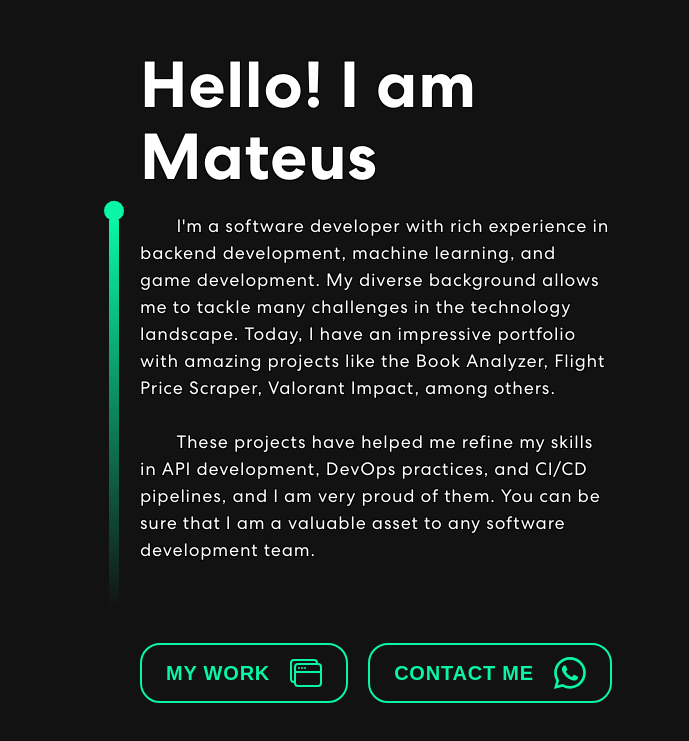
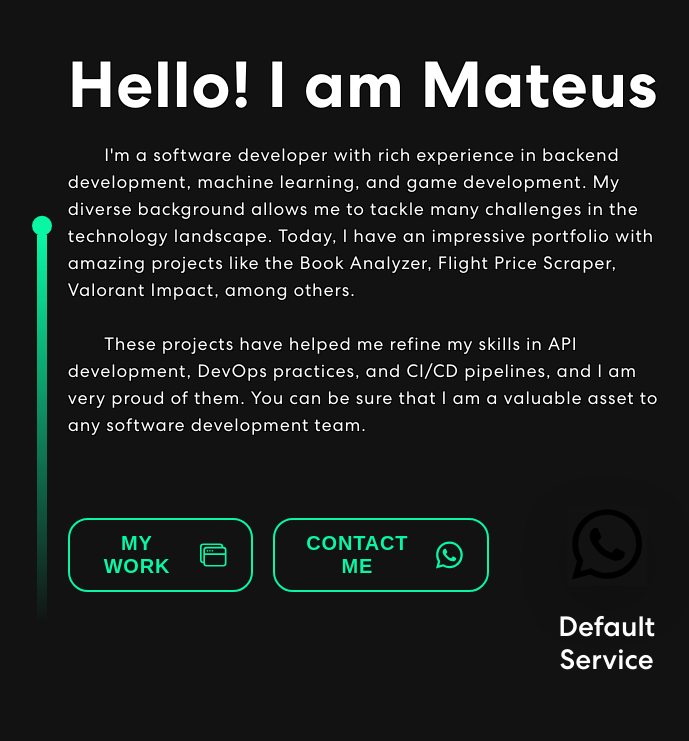
Before and after one commit to mateusb12/mateus_portfolio, a React (Create React App) app: page /mateus_portfolio/introduction in a window 1280 px wide. Shown: the part 111-852 px from the top of the page, without its empty margins (280-969 px from the left). Built offline with nearby package versions, Linux system fonts and the light colour scheme.

Commit message:
Add ServiceCard component and integrate with Introduction; update routing paths

```diff
--- a/package.json
+++ b/package.json
@@ -14,6 +14,7 @@
     "bootstrap": "^5.1.3",
     "cors": "^2.8.5",
     "express": "^4.18.1",
+    "framer-motion": "^12.18.1",
     "nodemailer": "6.9.13",
     "postcss": "^8.4.47",
     "primeicons": "^7.0.0",
@@ -30,6 +31,7 @@
     "react-router-dom": "^6.3.0",
     "react-router-hash-link": "^2.4.3",
     "react-scripts": "5.0.1",
+    "react-tilt": "^1.0.2",
     "tailwindcss": "^3.4.12",
     "uuid": "^10.0.0",
     "web-vitals": "^2.1.4"
--- a/src/App.js
+++ b/src/App.js
@@ -1,6 +1,6 @@
 import './App.css';
 import 'bootstrap/dist/css/bootstrap.min.css';
-import { FullLayout} from "./components/FullLayout";
+import { FullLayout } from "./components/FullLayout";
 import { NavBar } from "./components/NavBar/NavBar";
 import { Introduction } from "./components/Introduction/Introduction";
 import { Skills } from "./components/Skills/Skills";
@@ -9,30 +9,34 @@ import { Contact } from "./components/Contact/Contact";
 import { Footer } from "./components/Footer/Footer";
 import { Routes, Route } from "react-router-dom";
 import LanguageContext from './components/LanguageContext';
-import {useState} from "react";
-import {OldProjectCard} from "./components/Projects/OldProjectCard";
+import { useState } from "react";
+import { OldProjectCard } from "./components/Projects/OldProjectCard";
 import ProjectCard from "./components/Projects/ProjectCard";
-import {SkillPanel} from "./components/Skills/SkillPanel";
+import { SkillPanel } from "./components/Skills/SkillPanel";
 import CustomCarousel from "./components/Projects/CustomCarousel";
+import ServiceCard from "./components/ServiceCard/ServiceCard";
 
 function App() {
     const [language, setLanguage] = useState('english');
     const [selectedFlag, setSelectedFlag] = useState('usa');
+    const basePath = "/mateus_portfolio";
+
     return (
-        <LanguageContext.Provider value={{selectedFlag, setSelectedFlag, language, setLanguage}}>
+        <LanguageContext.Provider value={{ selectedFlag, setSelectedFlag, language, setLanguage }}>
             <div className="App">
                 <Routes>
-                    <Route path="/mateus_portfolio/" element={<FullLayout/>}/>
-                    <Route path="/mateus_portfolio/navbar" element={<NavBar/>}/>
-                    <Route path="/mateus_portfolio/introduction" element={<Introduction/>}/>
-                    <Route path="/mateus_portfolio/skills" element={<Skills/>}/>
-                    <Route path="/mateus_portfolio/customcarousel" element={<CustomCarousel/>}/>
-                    <Route path="/mateus_portfolio/projects" element={<Projects/>}/>
-                    <Route path="/mateus_portfolio/oldprojectCard" element={<OldProjectCard/>}/>
-                    <Route path="/mateus_portfolio/contact" element={<Contact/>}/>
-                    <Route path="/mateus_portfolio/footer" element={<Footer/>}/>
-                    <Route path="/mateus_portfolio/skillpanel" element={<SkillPanel/>}/>
-                    <Route path='/mateus_portfolio/newprojectcard' element={<ProjectCard projectId="valorant-impact" isActive={false}/>}/>
+                    <Route path={`${basePath}/`} element={<FullLayout />} />
+                    <Route path={`${basePath}/navbar`} element={<NavBar />} />
+                    <Route path={`${basePath}/service-card`} element={<ServiceCard />} />
+                    <Route path={`${basePath}/introduction`} element={<Introduction />} />
+                    <Route path={`${basePath}/skills`} element={<Skills />} />
+                    <Route path={`${basePath}/customcarousel`} element={<CustomCarousel />} />
+                    <Route path={`${basePath}/projects`} element={<Projects />} />
+                    <Route path={`${basePath}/oldprojectCard`} element={<OldProjectCard />} />
+                    <Route path={`${basePath}/contact`} element={<Contact />} />
+                    <Route path={`${basePath}/footer`} element={<Footer />} />
+                    <Route path={`${basePath}/skillpanel`} element={<SkillPanel />} />
+                    <Route path={`${basePath}/newprojectcard`} element={<ProjectCard projectId="valorant-impact" isActive={false} />} />
                 </Routes>
             </div>
         </LanguageContext.Provider>
--- a/src/components/Introduction/Introduction.js
+++ b/src/components/Introduction/Introduction.js
@@ -5,6 +5,7 @@ import { HashLink } from 'react-router-hash-link';
 import TrackVisibility from 'react-on-screen';
 import LanguageContext from '../LanguageContext';
 import {Whatsapp, WindowStack} from "react-bootstrap-icons";
+import ServiceCard from "../ServiceCard/ServiceCard";
 
 export const Introduction = () => {
   const { selectedFlag } = useContext(LanguageContext);
@@ -55,6 +56,7 @@ export const Introduction = () => {
                         <Whatsapp size={32} />
                       </button>
                     </HashLink>
+                    <ServiceCard />
                   </div>
                 </div>
               </div>
--- /dev/null
+++ b/src/components/ServiceCard/ServiceCard.js
@@ -0,0 +1,63 @@
+// src/components/ServiceCard/ServiceCard.js
+import React from 'react'
+import { Tilt } from 'react-tilt'
+import { motion } from 'framer-motion'
+import { fadeIn } from '../../utils/motion'
+import zap from '../../assets/img/zap.svg'
+
+const tiltOptions = {
+    max: 45,
+    scale: 1,
+    speed: 450,
+}
+
+const defaults = {
+    cardWidth: '220px',
+    cardMinH: '220px',
+    iconSize: '80px',
+}
+
+const ServiceCard = ({
+                         index = 0,
+                         title = 'Default Service',
+                         icon = zap,
+                         cardWidth = defaults.cardWidth,
+                         cardMinH = defaults.cardMinH,
+                         iconSize = defaults.iconSize,
+                     }) => (
+    <Tilt
+        options={tiltOptions}
+        style={{
+            width: cardWidth,
+            minHeight: cardMinH,
+        }}
+        className="shrink-0"
+    >
+        <motion.div
+            variants={fadeIn('right', 'spring', 0.5 * index, 0.75)}
+            className="green-red-gradient p-[2px] rounded-[20px] shadow-card"
+        >
+            <div
+                className="bg-[#031010] w-full rounded-[20px] py-5 px-8 flex flex-col justify-evenly items-center overflow-hidden"
+                style={{ minHeight: cardMinH }}
+            >
+                <div
+                    className="flex items-center justify-center rounded-full shadow-lg shadow-green-100/5 overflow-hidden mx-auto"
+                    style={{
+                        width: iconSize,
+                        height: iconSize,
+                    }}
+                >
+                    <img
+                        src={icon}
+                        alt={`${title} icon`}
+                        className="object-contain w-full h-full"
+                    />
+                </div>
+                <h3 className="text-white text-[20px] font-bold text-center mt-4">{title}</h3>
+            </div>
+        </motion.div>
+    </Tilt>
+)
+
+export default ServiceCard;
--- /dev/null
+++ b/src/utils/motion.js
@@ -0,0 +1,88 @@
+export const textVariant = (delay) => {
+    return {
+        hidden: {
+            y: -50,
+            opacity: 0,
+        },
+        show: {
+            y: 0,
+            opacity: 1,
+            transition: {
+                type: "spring",
+                duration: 1.25,
+                delay: delay,
+            },
+        },
+    };
+};
+
+export const fadeIn = (direction, type, delay, duration) => {
+    return {
+        hidden: {
+            x: direction === "left" ? 100 : direction === "right" ? -100 : 0,
+            y: direction === "up" ? 100 : direction === "down" ? -100 : 0,
+            opacity: 0,
+        },
+        show: {
+            x: 0,
+            y: 0,
+            opacity: 1,
+            transition: {
+                type: type,
+                delay: delay,
+                duration: duration,
+                ease: "easeOut",
+            },
+        },
+    };
+};
+
+export const zoomIn = (delay, duration) => {
+    return {
+        hidden: {
+            scale: 0,
+            opacity: 0,
+        },
+        show: {
+            scale: 1,
+            opacity: 1,
+            transition: {
+                type: "tween",
+                delay: delay,
+                duration: duration,
+                ease: "easeOut",
+            },
+        },
+    };
+};
+
+export const slideIn = (direction, type, delay, duration) => {
+    return {
+        hidden: {
+            x: direction === "left" ? "-100%" : direction === "right" ? "100%" : 0,
+            y: direction === "up" ? "100%" : direction === "down" ? "100%" : 0,
+        },
+        show: {
+            x: 0,
+            y: 0,
+            transition: {
+                type: type,
+                delay: delay,
+                duration: duration,
+                ease: "easeOut",
+            },
+        },
+    };
+};
+
+export const staggerContainer = (staggerChildren, delayChildren) => {
+    return {
+        hidden: {},
+        show: {
+            transition: {
+                staggerChildren: staggerChildren,
+                delayChildren: delayChildren || 0,
+            },
+        },
+    };
+};
```
Also changed, not shown: src/assets/img/zap.svg, 1 other file (tests, documents, lock files or other folders).
